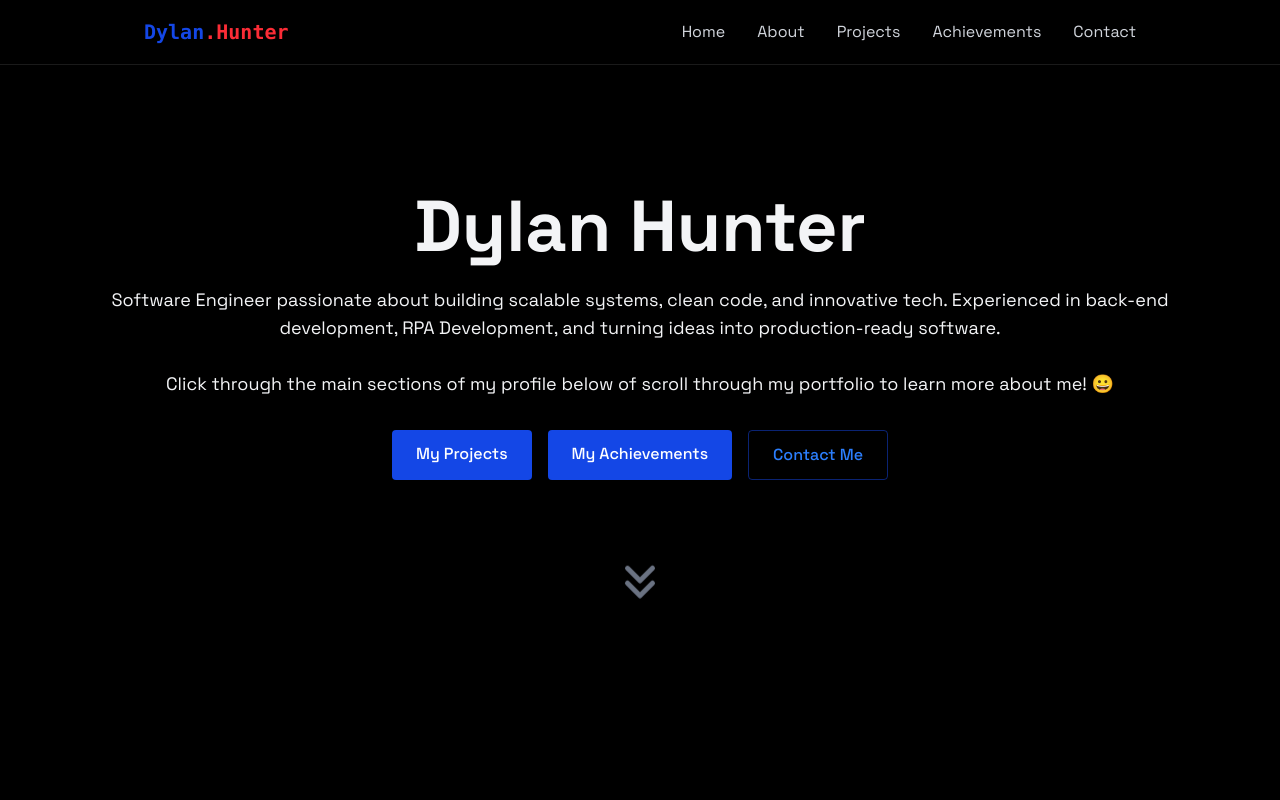
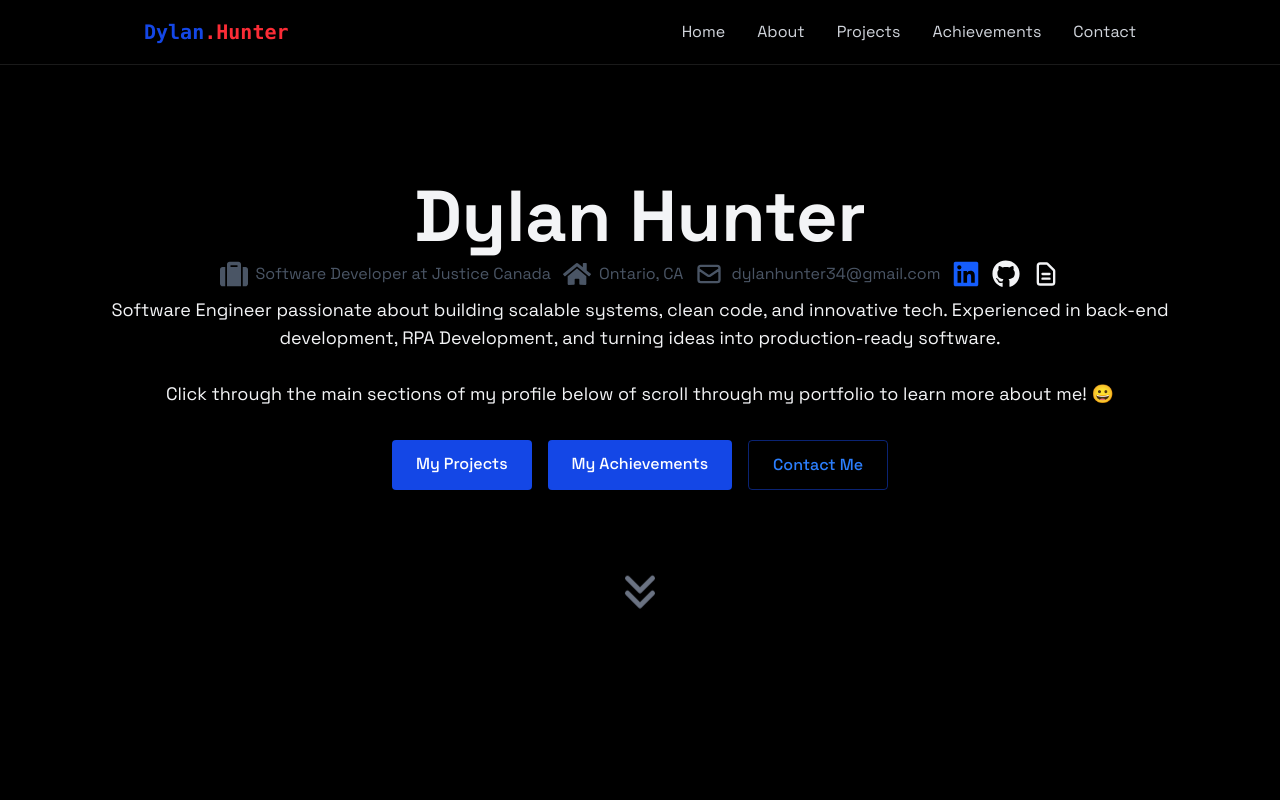
Before and after one commit to DylanHunter45/professional-portfolio, a React (Vite) app: page / in a window 1280 px wide. Shown: the top 800 px of the page. Built offline with nearby package versions, Linux system fonts and the light colour scheme; no server answers.

Commit message:
fix: update Home section with new contact information and social links

```diff
--- a/src/components/sections/Home.jsx
+++ b/src/components/sections/Home.jsx
@@ -1,5 +1,10 @@
 import React, { Component } from "react";
-import { HiChevronDoubleDown } from "react-icons/hi";
+import { FaLinkedin, FaGithub, FaSuitcase, FaHome } from "react-icons/fa";
+import {
+  HiChevronDoubleDown,
+  HiOutlineDocumentText,
+  HiOutlineMail,
+} from "react-icons/hi";
 //from-blue-500 to-purple-500 bg-clip-text text-transparent <- for gradient text
 //https://uiverse.io/                                       <- for ui
 //https://www.reactbits.dev/                                <- for ui + ux
@@ -12,9 +17,47 @@ export class Home extends Component {
         className="min-h-screen flex items-center justify-center relative"
       >
         <div className="text-center x-10 px-4">
-          <h1 className="text-4xl md:text-7xl font-bold mb-6 bg-gradient-to-r leading-right">
+          <h1 className="text-4xl md:text-7xl font-bold mb-2 bg-gradient-to-r leading-right">
             Dylan Hunter
           </h1>
+          <div className="flex justify-center gap-3 mb-2 text-gray-600">
+            <div className="flex items-center gap-2">
+              <FaSuitcase size={28} />
+              <span>Software Developer at Justice Canada</span>
+            </div>
+            <div className="flex items-center gap-2">
+              <FaHome size={28} />
+              <span>Ontario, CA</span>
+            </div>
+            <div className="flex items-center gap-2">
+              <HiOutlineMail size={28} />
+              <span>dylanhunter34@gmail.com</span>
+            </div>
+
+            <a
+              href="https://www.linkedin.com/in/dylan-j-hunter/"
+              target="_blank"
+              className="text-blue-600"
+            >
+              <FaLinkedin size={28} />
+            </a>
+            <a
+              href="https://github.com/DylanHunter45"
+              target="_blank"
+              rel="noopener noreferrer"
+              className="text-gray-100"
+            >
+              <FaGithub size={28} />
+            </a>
+            <a
+              href="professional-portfolio/Dylan Hunter Resume 2024 old.pdf"
+              target="_blank"
+              rel="noopener noreferrer"
+              className="text-gray-100"
+            >
+              <HiOutlineDocumentText size={28} />
+            </a>
+          </div>
           <p className="tex-gray-400 text-lg mb-8 max-w-6xl mx-auto">
             Software Engineer passionate about building scalable systems, clean
             code, and innovative tech. Experienced in back-end development, RPA
```
Also changed, not shown: 1 other file (tests, documents, lock files or other folders).
